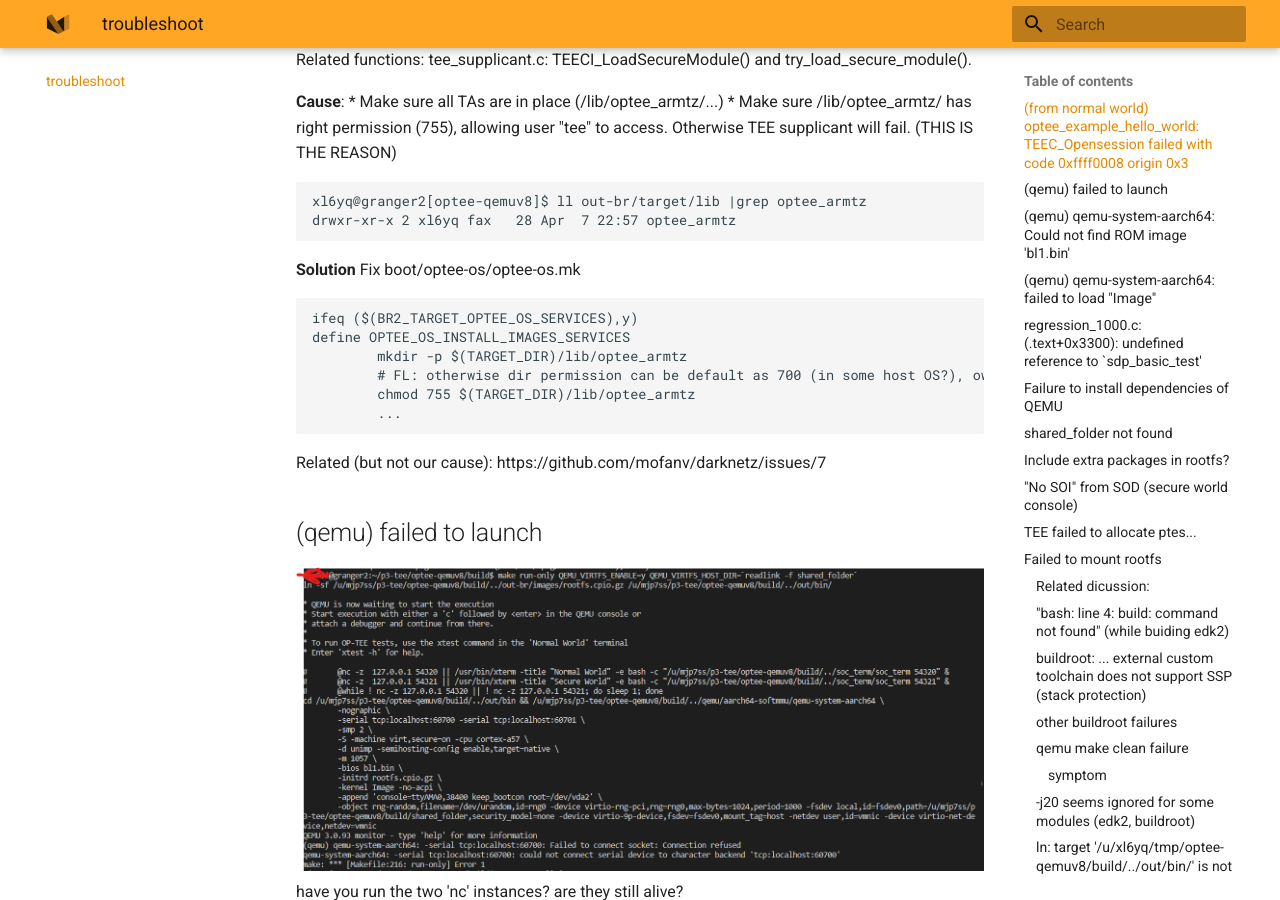
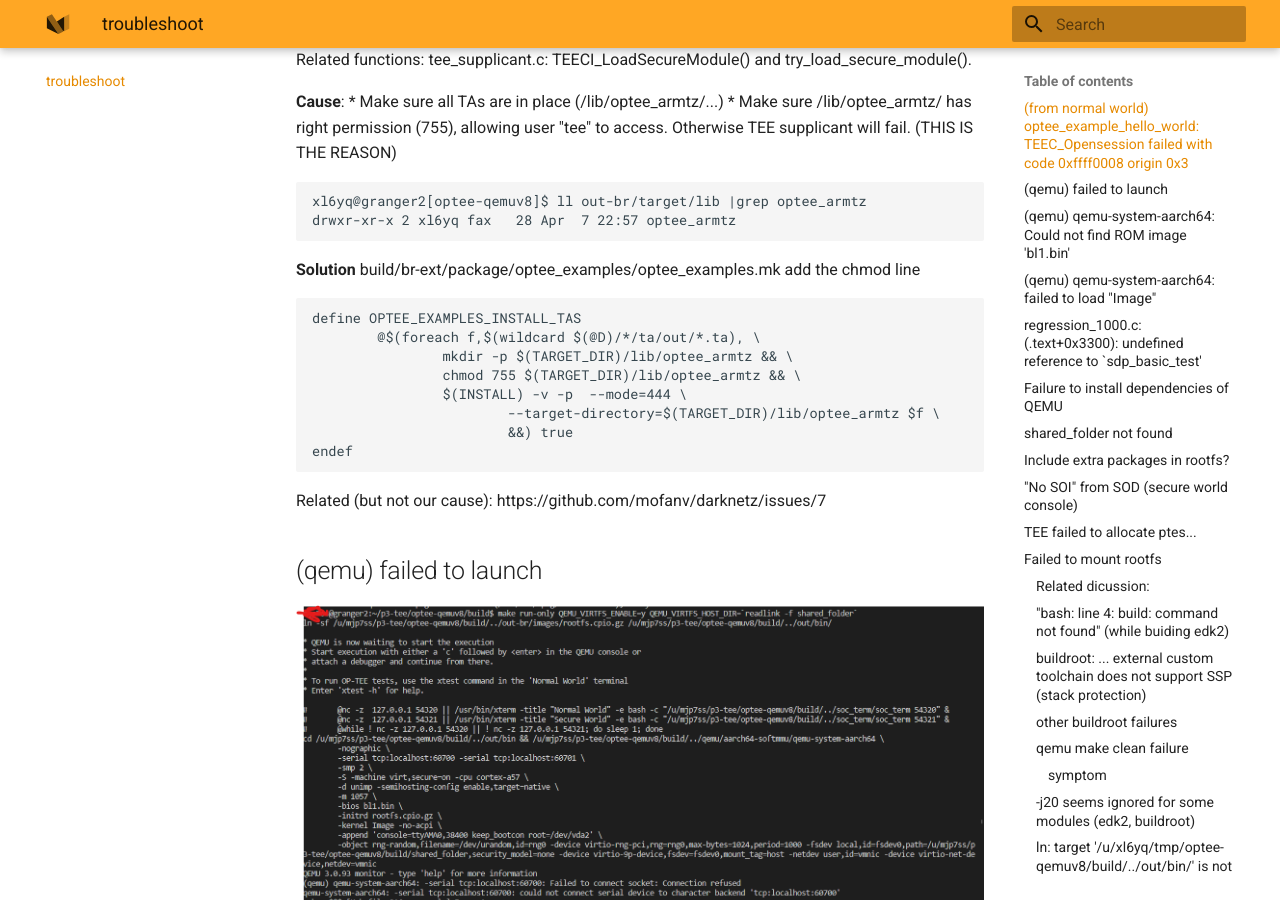
Before and after one commit to fxlin/p3-tee, an MkDocs documentation site: the page built from docs/issues.md, in a window 1280 px wide and 900 px high, scrolled down 466 px. Built offline with MkDocs 1.6.1 and Material for MkDocs 9.7.7, drawn with Linux system fonts in a browser that asks for light colours.

Commit message:
Update issues.md

````diff
--- a/docs/issues.md
+++ b/docs/issues.md
@@ -21,14 +21,17 @@ drwxr-xr-x 2 xl6yq fax   28 Apr  7 22:57 optee_armtz
 ```
 
 **Solution**
-Fix boot/optee-os/optee-os.mk
+build/br-ext/package/optee_examples/optee_examples.mk
+add the chmod line
 ```
-ifeq ($(BR2_TARGET_OPTEE_OS_SERVICES),y)
-define OPTEE_OS_INSTALL_IMAGES_SERVICES
-        mkdir -p $(TARGET_DIR)/lib/optee_armtz
-        # FL: otherwise dir permission can be default as 700 (in some host OS?), owned by root. user `tee` (tee-supplicant) can't read
-        chmod 755 $(TARGET_DIR)/lib/optee_armtz
-        ...
+define OPTEE_EXAMPLES_INSTALL_TAS
+        @$(foreach f,$(wildcard $(@D)/*/ta/out/*.ta), \
+                mkdir -p $(TARGET_DIR)/lib/optee_armtz && \
+                chmod 755 $(TARGET_DIR)/lib/optee_armtz && \
+                $(INSTALL) -v -p  --mode=444 \
+                        --target-directory=$(TARGET_DIR)/lib/optee_armtz $f \
+                        &&) true
+endef
 ```
 
 Related (but not our cause): https://github.com/mofanv/darknetz/issues/7
````
